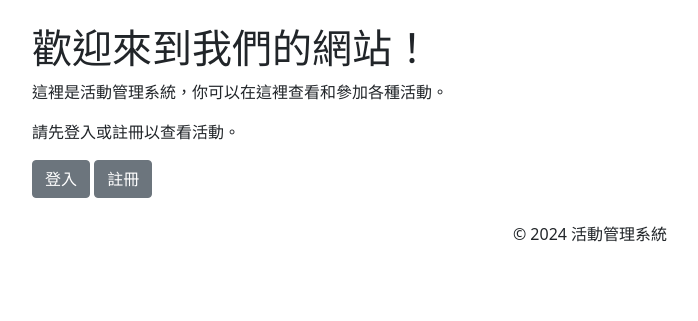
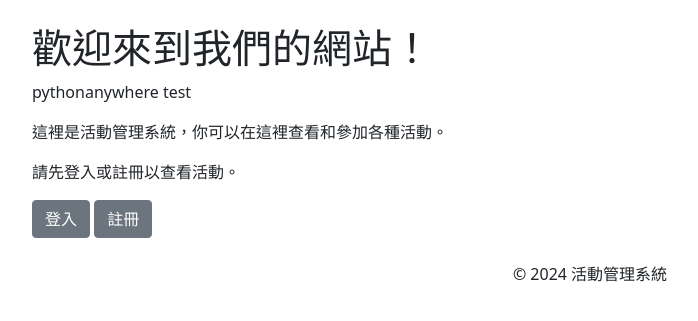
Before and after one commit to CodingNoob1224/qbeep_final, a Django app: page / in a window 1280 px wide. Shown: the part 56-377 px from the top of the page, without its empty margins (50-748 px from the left). Run offline with Django 5.2, Linux system fonts and the light colour scheme; some libraries are stand-ins or nearby versions.

Commit message:
test python anywhere

```diff
--- a/templates/index.html
+++ b/templates/index.html
@@ -5,6 +5,7 @@
 
 {% block content %}
     <h1>歡迎來到我們的網站！</h1>
+    <p>pythonanywhere test</p>
     <p>這裡是活動管理系統，你可以在這裡查看和參加各種活動。</p>
 
     {% if user.is_authenticated %}
```
